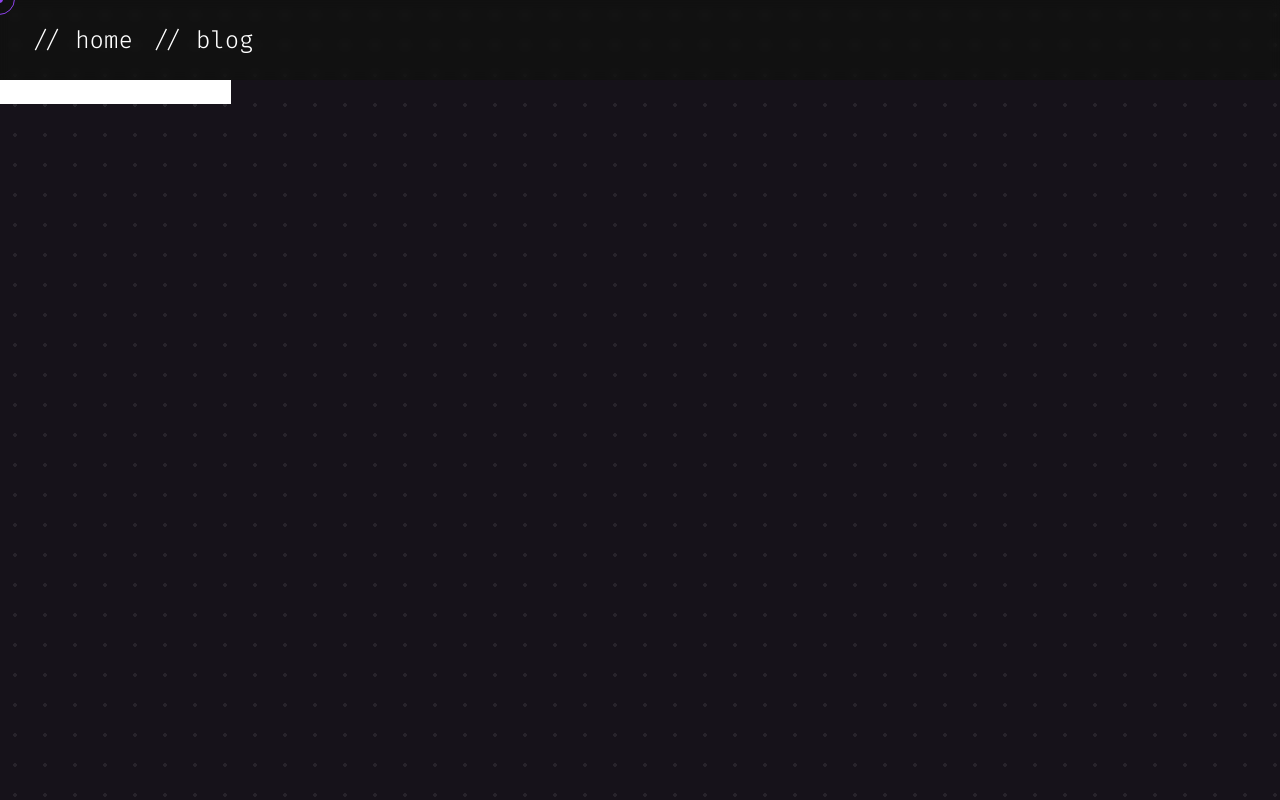
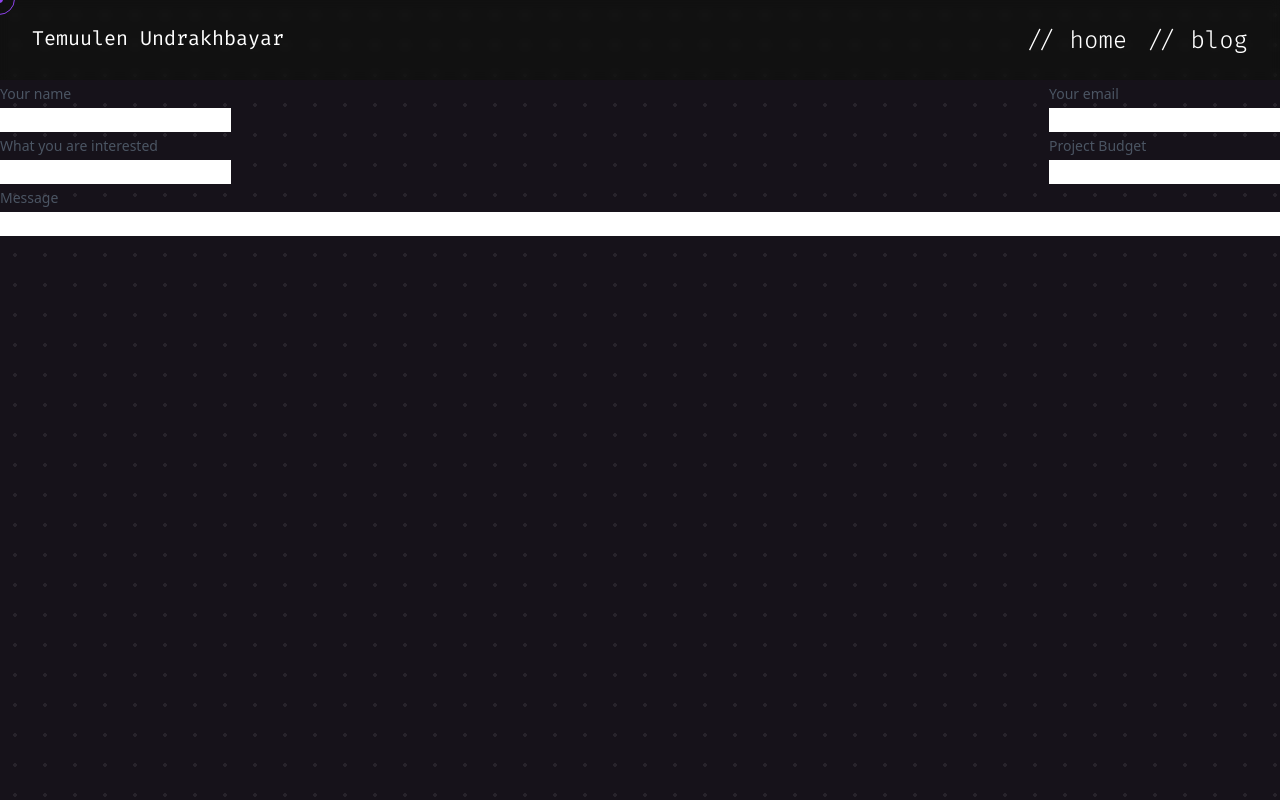
Before and after one commit to themuuln/final-portfolio, a Next.js app: page /contact in a window 1280 px wide. Shown: the top 800 px of the page. Built offline with nearby package versions, Linux system fonts and the light colour scheme; a web font is replaced by a local one.

Commit message:
contact section added

```diff
--- a/components/contact/ContactHeader.tsx
+++ b/components/contact/ContactHeader.tsx
@@ -1,15 +1,31 @@
 "use client";
 import Link from "next/link";
 import Buttons from "../header/Buttons";
+import { motion as m } from "framer-motion";
 import { firacode } from "@/public/fonts/fonts";
+import { useContext } from "react";
+import CursorContext from "@/lib/context/context";
 import { HiOutlineAnnotation, HiOutlineHome } from "react-icons/hi";
 
 const ContactHeader = () => {
+  const { textEnter, textLeave } = useContext(CursorContext);
   return (
     <div
       className={`${firacode.className} sticky left-0 top-0 z-10 h-[80px] w-full px-8 py-6 text-white backdrop-blur-sm`}
     >
       <div className="container flex justify-between ">
+        <div className="overflow-x-hidden overflow-y-hidden w-fit">
+          <m.div
+            initial={{ y: 100, opacity: 0.3 }}
+            animate={{ y: 0, opacity: 1 }}
+            transition={{ duration: 1 }}
+            className={`${firacode.className} flex items-center justify-center gap-2 text-xl cursor-pointer leftSideHeader `}
+            onMouseEnter={textEnter}
+            onMouseLeave={textLeave}
+          >
+            Temuulen Undrakhbayar
+          </m.div>
+        </div>
         <ul className="flex gap-5 text-2xl font-bold ">
           <Link href={"#home"}>
             <Buttons icon={<HiOutlineHome />} context={"home"} />
--- a/components/contact/ContactSection.tsx
+++ b/components/contact/ContactSection.tsx
@@ -3,7 +3,38 @@ const ContactSection = () => {
     <>
       <section className="flex h-screen bg-brand_bg-600/5">
         <div className="container">
-          <input type="text" className="" />
+          <div className="flex justify-between gap-10">
+            <div className="relative flex flex-col">
+              <label className="text-sm leading-7 text-gray-600">
+                Your name
+              </label>
+              <input type="text" id="name" name="name" />
+            </div>
+            <div className="relative flex flex-col">
+              <label className="text-sm leading-7 text-gray-600">
+                Your email
+              </label>
+              <input type="text" id="name" name="name" />
+            </div>
+          </div>
+          <div className="flex justify-between gap-10">
+            <div className="relative flex flex-col">
+              <label className="text-sm leading-7 text-gray-600">
+                What you are interested
+              </label>
+              <input type="text" id="name" name="name" className="" />
+            </div>
+            <div className="relative flex flex-col">
+              <label className="text-sm leading-7 text-gray-600">
+                Project Budget
+              </label>
+              <input type="text" id="name" name="name" />
+            </div>
+          </div>
+          <div className="relative flex flex-col">
+            <label className="text-sm leading-7 text-gray-600">Message</label>
+            <input type="text" id="name" name="name" />
+          </div>
         </div>
       </section>
     </>
```
